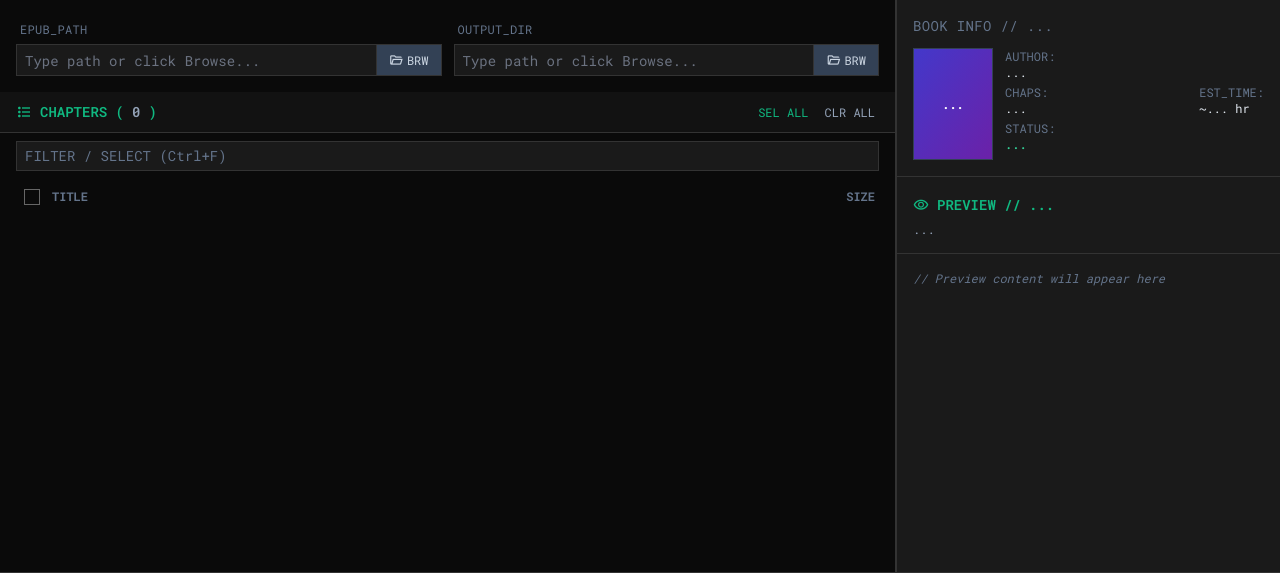
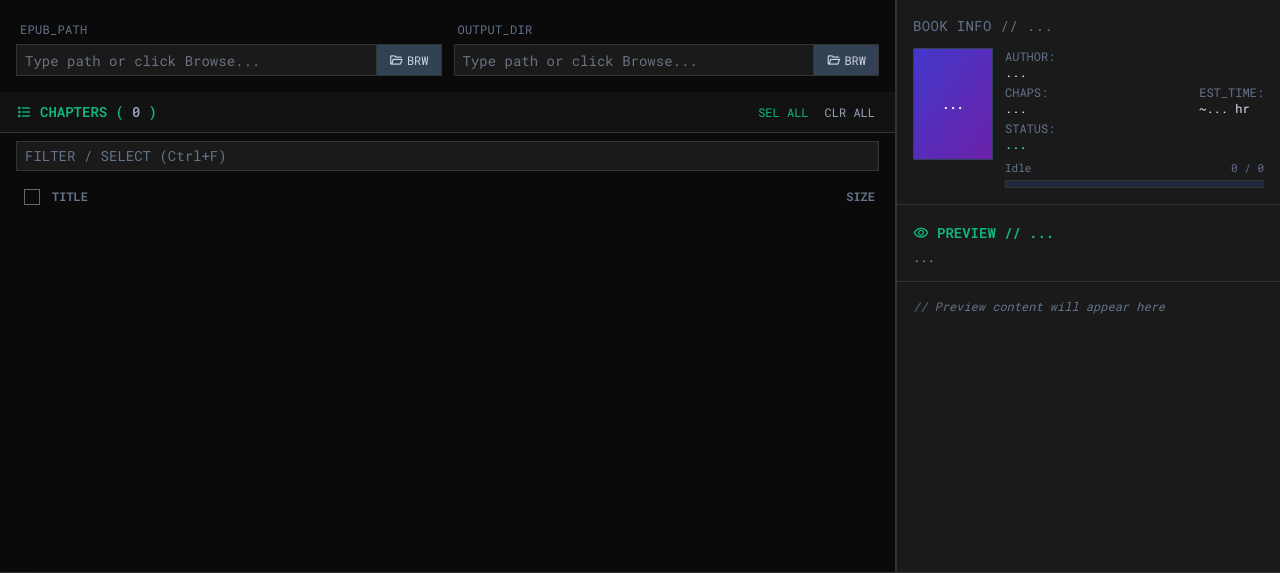
Before and after one commit to hebbihebb/MBook, a Flask app: page / in a window 1280 px wide. Shown: the part 57-630 px from the top of the page. Run offline with Flask 3, Linux system fonts and the light colour scheme; lists and menus that the app fills with data are empty; some libraries are stand-ins or nearby versions.

Commit message:
Add WebUI progress bar with chunk counters for generation

```diff
--- a/webview_ui/static/main.js
+++ b/webview_ui/static/main.js
@@ -60,6 +60,9 @@ document.addEventListener("DOMContentLoaded", () => {
     const bookChapters = document.getElementById("book-chapters");
     const bookEstTime = document.getElementById("book-est-time");
     const bookStatus = document.getElementById("book-status");
+    const progressBar = document.getElementById("progress-bar");
+    const progressLabel = document.getElementById("progress-label");
+    const chunkLabel = document.getElementById("chunk-label");
 
     // Preview elements
     const previewTitle = document.getElementById("preview-title");
@@ -256,6 +259,9 @@ document.addEventListener("DOMContentLoaded", () => {
             bookEstTime.textContent = `~${data.estimated_hours} hr`;
         }
         bookStatus.textContent = "READY";
+        progressLabel.textContent = "Idle";
+        chunkLabel.textContent = "0 / 0";
+        progressBar.style.width = "0%";
     };
 
     selectAllBtn.addEventListener("click", () => {
@@ -283,9 +289,19 @@ document.addEventListener("DOMContentLoaded", () => {
             const data = JSON.parse(e.data);
 
             if (data.event === "progress") {
-                // Update progress display
-                if (data.progress !== undefined && data.status === "running") {
-                    bookStatus.textContent = `GENERATING (${Math.round(data.progress)}%)`;
+                // Update progress display and chunk info
+                const pct = data.progress !== undefined ? Math.round(data.progress) : 0;
+                const current = data.current_chunk || 0;
+                const total = data.total_chunks || 0;
+                const statusText = data.status_text || "";
+                progressBar.style.width = `${pct}%`;
+                progressLabel.textContent = data.status === "running"
+                    ? (statusText ? `${statusText}` : `Running (${pct}%)`)
+                    : data.status?.toUpperCase() || "Idle";
+                chunkLabel.textContent = total ? `${current} / ${total}` : `${current} / ?`;
+                if (data.status === "running") {
+                    bookStatus.textContent = `GENERATING (${pct}%)`;
+                    bookStatus.className = "text-console-info font-medium";
                 }
 
                 // Sync pause button state
@@ -304,20 +320,28 @@ document.addEventListener("DOMContentLoaded", () => {
                     logToConsole(data.message, data.level);
                     displayedLogs.add(data.timestamp);
                 }
+            } else if (data.event === "idle") {
+                progressBar.style.width = "0%";
+                progressLabel.textContent = "Idle";
+                chunkLabel.textContent = "0 / 0";
             } else if (data.event === "completed") {
                 logToConsole(`Completed! Output: ${data.final_path}`, "success");
                 bookStatus.textContent = "COMPLETED";
                 bookStatus.className = "text-console-success font-medium";
+                progressBar.style.width = "100%";
+                progressLabel.textContent = "Completed";
                 stopEventStream();
             } else if (data.event === "error") {
                 logToConsole(`Error: ${data.error}`, "error");
                 bookStatus.textContent = "ERROR";
                 bookStatus.className = "text-console-error font-medium";
+                progressLabel.textContent = "Error";
                 stopEventStream();
             } else if (data.event === "cancelled") {
                 logToConsole("Conversion cancelled", "warning");
                 bookStatus.textContent = "CANCELLED";
                 bookStatus.className = "text-console-warning font-medium";
+                progressLabel.textContent = "Cancelled";
                 stopEventStream();
             }
         };
@@ -354,6 +378,9 @@ document.addEventListener("DOMContentLoaded", () => {
         logToConsole(`Starting generation of ${selectedChapters.length} chapters...`, "info");
         bookStatus.textContent = "STARTING...";
         bookStatus.className = "text-console-info font-medium";
+        progressLabel.textContent = "Starting...";
+        chunkLabel.textContent = "0 / ?";
+        progressBar.style.width = "5%";
 
         // Clear previous logs
         displayedLogs.clear();
--- a/webview_ui/templates/index.html
+++ b/webview_ui/templates/index.html
@@ -235,6 +235,18 @@
                             <span class="text-console-success font-medium" id="book-status">
                                 ...
                             </span>
+                            <div class="mt-2 space-y-1">
+                                <div class="flex justify-between text-[11px] text-slate-500">
+                                    <span id="progress-label">Idle</span>
+                                    <span id="chunk-label">0 / 0</span>
+                                </div>
+                                <div
+                                    class="w-full h-2 bg-slate-800 border border-border-dark overflow-hidden rounded-none">
+                                    <div id="progress-bar"
+                                        class="h-full bg-primary transition-all duration-200 ease-linear"
+                                        style="width: 0%"></div>
+                                </div>
+                            </div>
                         </div>
                     </div>
                 </div>
```
